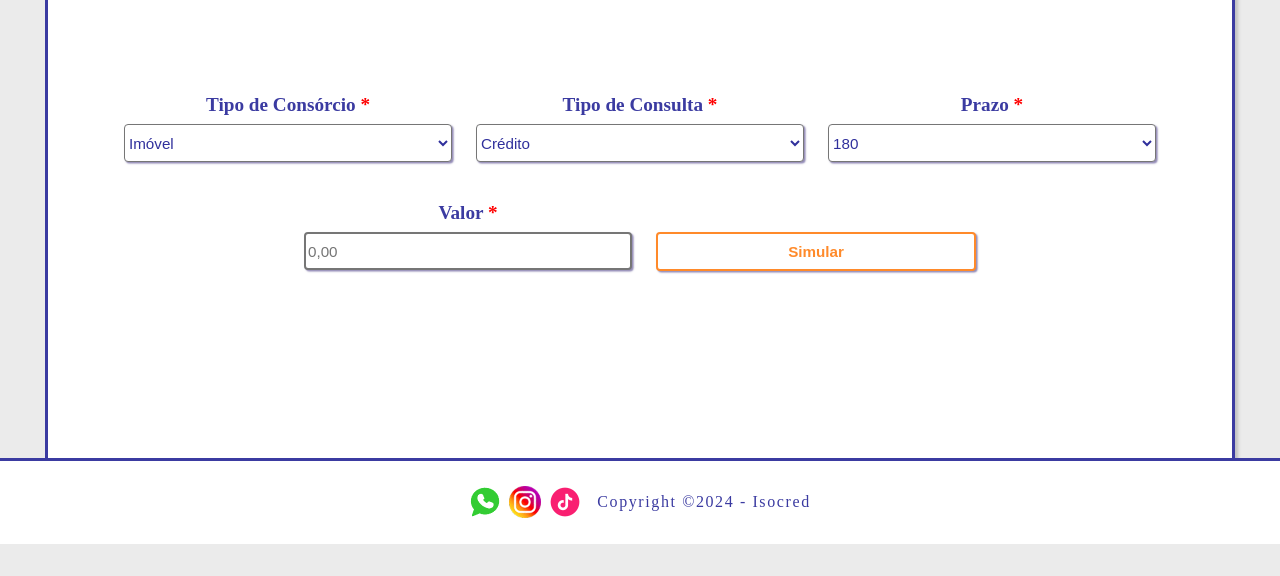
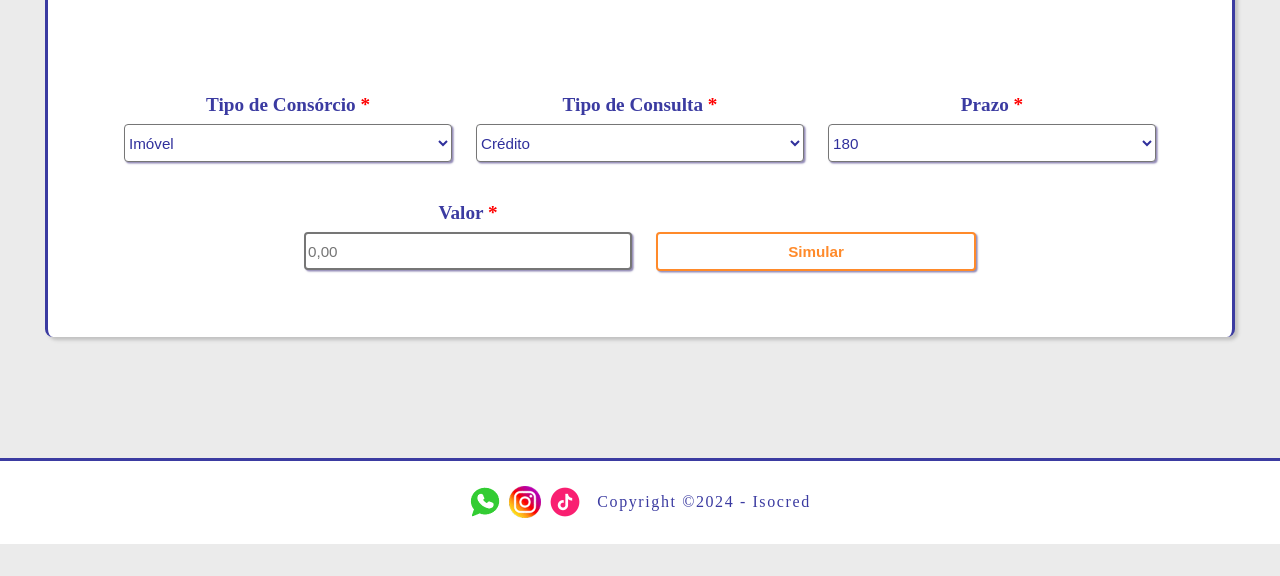
Before and after one commit to BrunoHenriqu2/simulador-consorcio_ower, a website: page public/index.html in a window 1280 px wide. Shown: the part 256-832 px from the top of the page. After the commit the page ends 800 px from the top, so only its background shows below. Drawn offline with nearby package versions, Linux system fonts and the light colour scheme; a web font is replaced by a local one.

Commit message:
Update mainStyle.css

```diff
--- a/public/mainStyle.css
+++ b/public/mainStyle.css
@@ -104,7 +104,7 @@ main {
     border-bottom: none;
     border-width: 3px;
     width: 74rem;
-    height: 34rem;
+    height: 100%;
     box-shadow: .2rem .2rem .2rem rgba(102, 102, 102, 0.3);
 }
 
```
